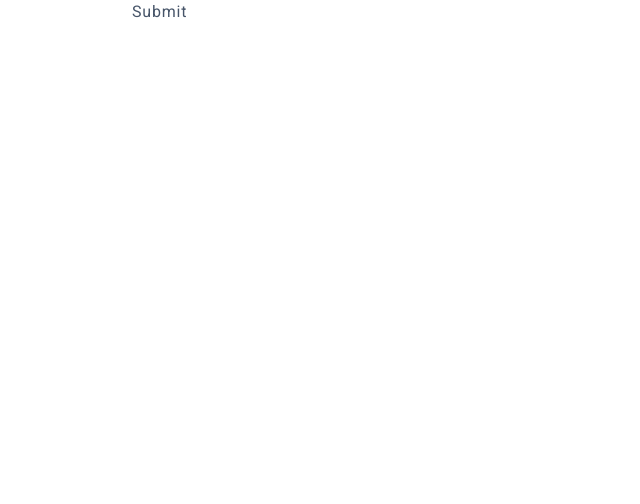
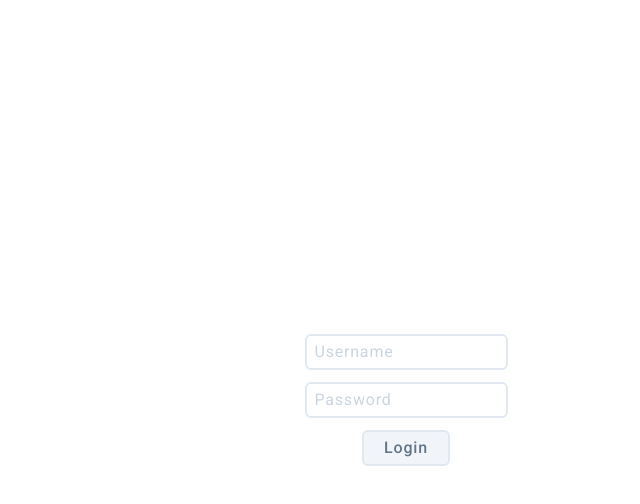
Before and after one commit to syahirdev/randomuser, a Next.js app: page /auth in a window 1280 px wide. Shown: the top 504 px of the page, without its empty margins (234-874 px from the left). Built offline with nearby package versions, Linux system fonts and the light colour scheme.

Commit message:
fix routing

```diff
--- /dev/null
+++ b/src/data/auth.ts
@@ -0,0 +1,6 @@
+import sha256 from "crypto-js/sha256";
+
+export const userData = {
+  username: "abc",
+  password: sha256("abc").toString()
+};
--- /dev/null
+++ b/src/data/page.ts
@@ -0,0 +1,8 @@
+export const pageData = {
+  numOfFriends: 500,
+  resultPerPage: 25,
+  minPage: 1,
+  get maxPage() {
+    return Math.ceil(this.numOfFriends / this.resultPerPage); // maximum of 500 friends
+  }
+};
--- a/src/pages/auth.tsx
+++ b/src/pages/auth.tsx
@@ -1,6 +1,8 @@
 import { SubmitHandler, useForm } from "react-hook-form";
 import sha256 from "crypto-js/sha256";
 import { useRouter } from "next/router";
+import toast, { Toaster } from "react-hot-toast";
+import { userData } from "../data/auth";
 
 type Inputs = {
   username: string,
@@ -8,39 +10,57 @@ type Inputs = {
 };
 
 export default function Auth() {
-  // VARIABLES
-  const user = {
-    username: "beautifultiger295",
-    password: "selena"
-  };
-
   // HOOKS
-  const { register, handleSubmit, watch, formState: { errors } } = useForm<Inputs>();
+  const { register, handleSubmit, formState: { errors } } = useForm<Inputs>();
   const router = useRouter();
 
   // FUNCTIONS
   const onSubmit: SubmitHandler<Inputs> = (data) => {
-    if(sha256(data.username).toString() !== sha256(user.username).toString()) {
-      console.log("invalid username");
-    } else if(sha256(data.password).toString() !== sha256(user.password).toString()) {
-      console.log("invalid password");
+    if(data.username !== userData.username) {
+      toast.error("Username does not exist", { duration: 1000 });
+    } else if(sha256(data.password).toString() !== userData.password) {
+      toast.error("Wrong password", { duration: 1000 });
     } else {
       router.push("/");
+      localStorage.setItem("randomuser-auth", JSON.stringify({
+        username: data.username,
+        password: sha256(data.password).toString()
+      }));
     }
   };
 
   // VIEWS
   return (
-    <form onSubmit={handleSubmit(onSubmit)}>
+    <form className="mx-auto max-w-3xl rounded-md flex flex-col items-center justify-center h-screen w-screen gap-3"
+          onSubmit={handleSubmit(onSubmit)}>
+      <div>
         <input
           type="text"
+          placeholder="Username"
+          className="px-2 py-1 border-2 border-slate-200 rounded-md focus:outline-slate-300 placeholder-slate-300"
           {...register("username", { required: true })}
         />
+        {errors.username && (
+          <p className="text-xs font-medium text-red-400 pt-1">Username cannot leave blank!</p>
+        )}
+      </div>
+      <div>
         <input
           type="password"
+          placeholder="Password"
+          className="px-2 py-1 border-2 border-slate-200 rounded-md focus:outline-slate-300 placeholder-slate-300"
           {...register("password", { required: true })}
         />
-      <button type="submit">Submit</button>
+        {errors.password && (
+          <p className="text-xs font-medium text-red-400 pt-1">Password cannot leave blank!</p>
+        )}
+      </div>
+      <button
+        className="font-medium text-slate-500 px-5 py-1 border-2 border-slate-200 bg-slate-100 rounded-md hover:border-slate-300 hover:bg-slate-200 duration-200"
+        type="submit">
+        Login
+      </button>
+      <Toaster/>
     </form>
   );
 }
--- a/src/pages/index.tsx
+++ b/src/pages/index.tsx
@@ -6,7 +6,10 @@ import Pagination from "../components/Pagination";
 import { useEffect, useState } from "react";
 import toast, { Toaster } from "react-hot-toast";
 import { useRouter } from "next/router";
-import { LogOut } from "iconoir-react";
+import { LogOut, RefreshDouble } from "iconoir-react";
+import sha256 from "crypto-js/sha256";
+import { userData } from "../data/auth";
+import { pageData } from "../data/page";
 
 type Props = {
   user: ResponseInterface,
@@ -14,13 +17,12 @@ type Props = {
   page: number
 }
 
-const numOfFriends = 500;
-const resultPerPage = 25;
-const minPage = 1;
-const maxPage = Math.ceil(numOfFriends / resultPerPage); // maximum of 500 friends
+// VARIABLES
+const { minPage, maxPage, resultPerPage } = pageData;
 
 export default function Home({ user, data, page }: Props) {
   // STATES
+  const [state, setState] = useState(false);
   const [currentPage, setCurrentPage] = useState(page);
 
   // HOOKS
@@ -35,9 +37,20 @@ export default function Home({ user, data, page }: Props) {
       setCurrentPage(maxPage);
       toast.error(`max page is ${maxPage}`, { duration: 1000 });
     } else {
-      onChangePage(currentPage);
+      // Checked for logged in
+      if(typeof window !== "undefined") {
+        let user = JSON.parse(localStorage.getItem("randomuser-auth") || "{}");
+        if(user.username === userData.username && sha256(user.password).toString() !== userData.password) {
+          // Logged in
+          onChangePage(currentPage);
+          setState(true);
+        } else {
+          // Not logged in
+          router.push("auth");
+          setState(false);
+        }
+      }
     }
-
   }, [currentPage]);
 
   // FUNCTIONS
@@ -58,12 +71,21 @@ export default function Home({ user, data, page }: Props) {
 
   const onLogout = () => {
     router.push("/auth");
+    localStorage.removeItem("randomuser-auth");
+    setState(false);
   };
+
+  if(!state) {
+    return (
+      <div className="flex justify-center items-center h-screen w-screen">
+        <RefreshDouble fontSize="20" className="animate-spin"/>
+      </div>
+    );
+  }
 
   // VIEWS
   return (
     <main className="m-5 space-y-10">
-
       <div className="max-w-2xl lg:max-w-4xl mx-auto">
         <div className="flex justify-between items-center pb-2">
           <h1 className="font-bold text-3xl text-slate-300">Your Profile</h1>
@@ -84,7 +106,7 @@ export default function Home({ user, data, page }: Props) {
             <Card key={index} user={friend}/>
           ))}
         </div>
-        <Pagination {...{ minPage, maxPage, currentPage, setCurrentPage }}/>
+        <Pagination {...{ currentPage, setCurrentPage }}/>
       </div>
 
       <Modal/>
```
Lines whose indentation alone changed are shown as unchanged.
